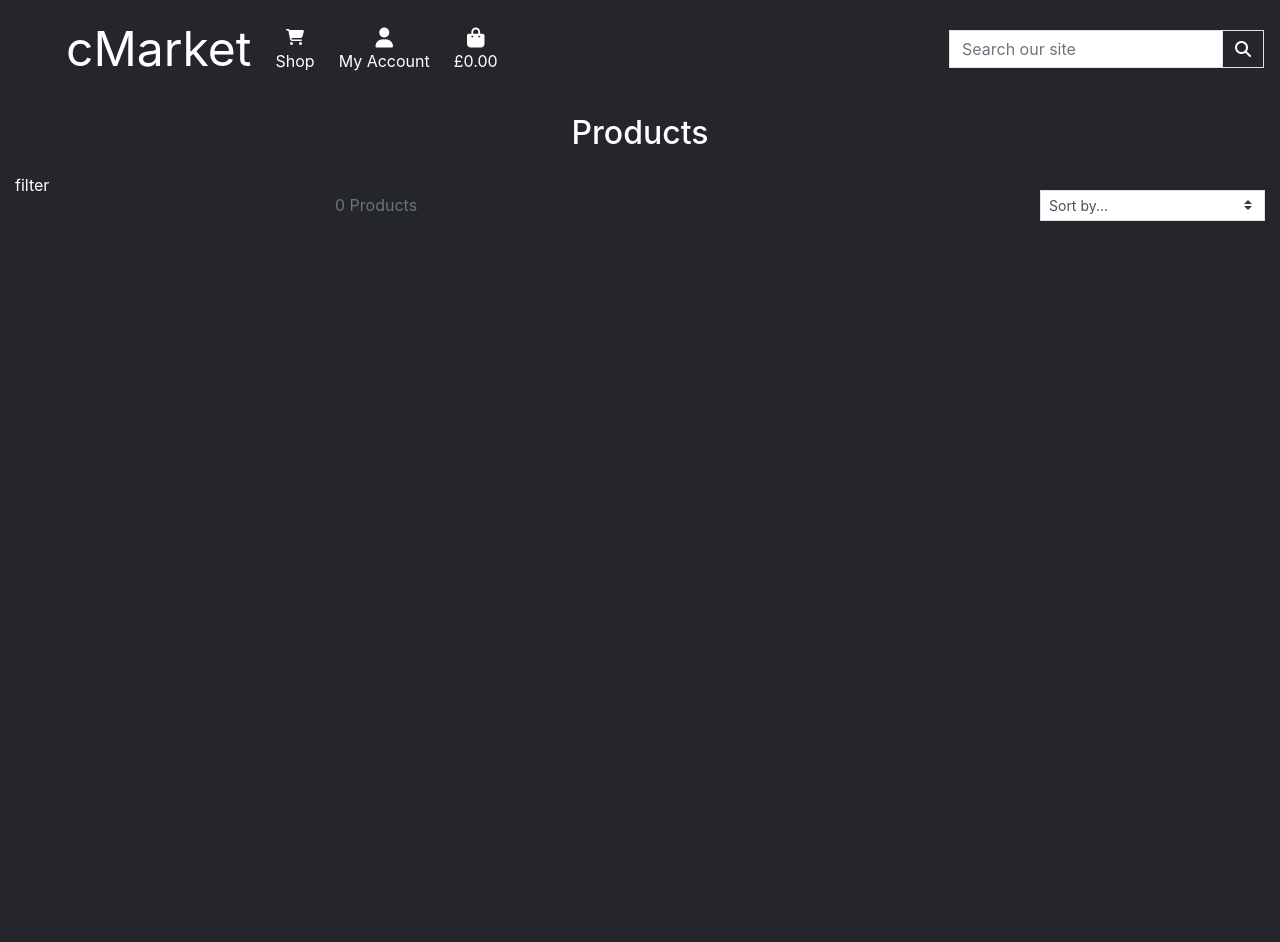
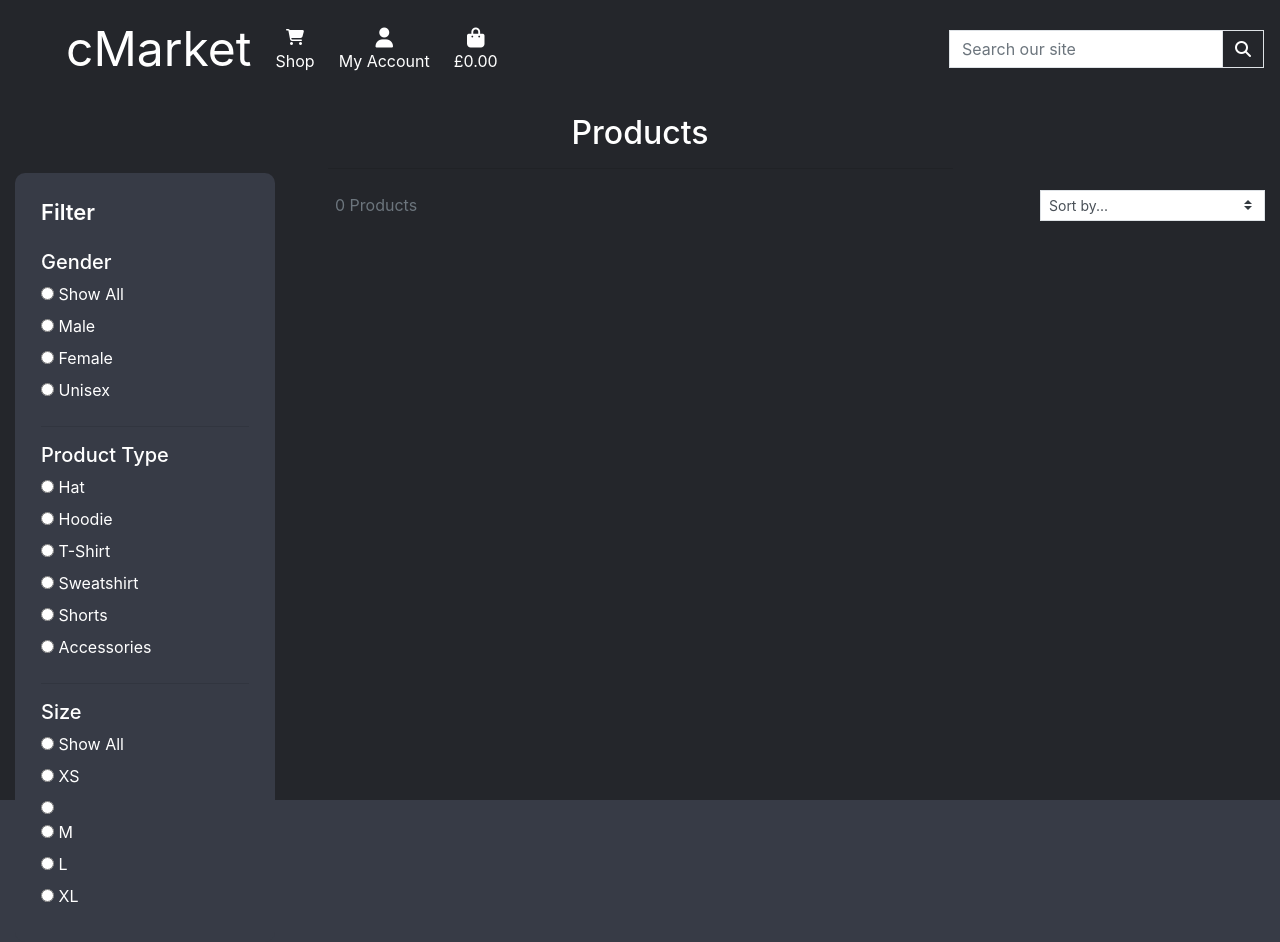
Before and after one commit to RiyadhKh4n/cmarket, a Django app: page /products/ in a window 1280 px wide. Before the commit the page ends 221 px from the top, so only its background shows below. Run offline with Django 3.2, Linux system fonts and the light colour scheme; data that the repository does not hold is empty; parts of the project's set-up code (start-up, migrations or seed data) failed here and were passed over; some libraries are stand-ins or nearby versions.

Commit message:
Begin creating filtering box

```diff
--- a/products/templates/products/products.html
+++ b/products/templates/products/products.html
@@ -25,7 +25,58 @@
         </div>
         <div class="row">
             <div class="col-12 col-md-3">
-                filter
+                <div class="shop-filter">
+                    <h4 class="shop-filter-heading">Filter</h4>
+                    <div class="filtering-option">
+                        <section class="gender-options">
+                            <h5>Gender</h5>
+                            <input type="radio" id="show-all" name="gender">
+                            <label for="show-all">Show All</label><br>
+                            <input type="radio" id="male" name="gender">
+                            <label for="male">Male</label><br>
+                            <input type="radio" id="female" name="gender">
+                            <label for="female">Female</label><br>
+                            <input type="radio" id="unisex" name="gender">
+                            <label for="unisex">Unisex</label>
+                        </section>
+
+                        <hr>
+
+                        <section class="product-type">
+                            <h5>Product Type</h5>
+                            <input type="radio" id="Hat" name="Hat">
+                            <label for="Hat">Hat</label><br>
+                            <input type="radio" id="Hoodie" name="Hoodie">
+                            <label for="Hoodie">Hoodie</label><br>
+                            <input type="radio" id="T-Shirt" name="t-shirt">
+                            <label for="T-Shirt">T-Shirt</label><br>
+                            <input type="radio" id="Sweatshirt" name="sweatshirt">
+                            <label for="Sweatshirt">Sweatshirt</label><br>
+                            <input type="radio" id="shorts" name="shorts">
+                            <label for="shorts">Shorts</label><br>
+                            <input type="radio" id="accessories" name="accessories">
+                            <label for="accessories">Accessories</label><br>
+                        </section>
+
+                        <hr>
+
+                        <section class="size">
+                            <h5>Size</h5>
+                            <input type="radio" id="show-all" name="gender">
+                            <label for="show-all">Show All</label><br>
+                            <input type="radio" id="xs" name="xs">
+                            <label for="xs">XS</label><br>
+                            <input type="radio" id="s" name="s">
+                            <label for="s"></label><br>
+                            <input type="radio" id="m" name="m">
+                            <label for="m">M</label><br>
+                            <input type="radio" id="l" name="l">
+                            <label for="L">L</label><br>
+                            <input type="radio" id="xl" name="xl">
+                            <label for="xl">XL</label><br>
+                        </section>
+                    </div>
+                </div>
             </div>
             <div class="product-container col-12 col-md-9">
                 <div class="row mt-1 mb-2">
--- a/static/css/base.css
+++ b/static/css/base.css
@@ -197,3 +197,28 @@ tr > th,
     border-color: #dc3545;
     border-radius: 0;
 }
+
+/* Product Page */
+
+.shop-filter {
+    background: #373b46;
+    padding: 26px;
+    margin-right: 40px;
+    border-radius: 10px;
+    min-width: 260px;
+    height: fit-content;
+}
+
+.shop-filter-heading  {
+    margin-top: 0;
+    margin-bottom: 24px;
+    font-size: 1.375rem;
+    font-weight: 600;
+    display: flex;
+    justify-content: space-between;
+    align-items: center;
+}
+
+.filtering-option {
+    height: 100%;
+}
```
